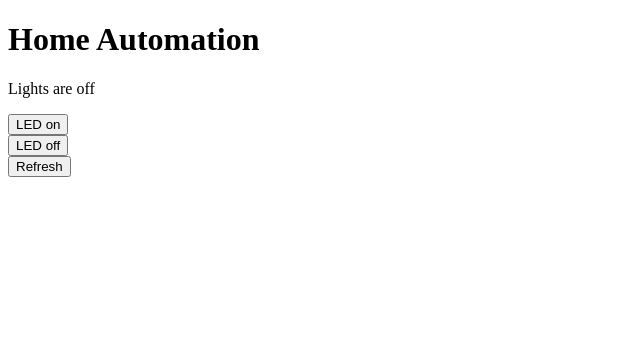
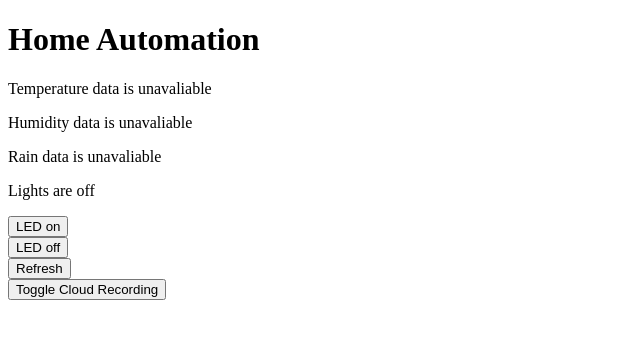
Before and after one commit to usc-KWM007/ENG103Group5, a Flask app: page / in a window 1280 px wide. Shown: the top 339 px of the page, without its empty margins (0-640 px from the left). Run offline with Flask 3, Linux system fonts and the light colour scheme.

Commit message:
added temperature and humidity LED readings, added dictionary for sending data to the website, added recording to the cloud physical and website button, added button bouncing compensation to prevent double presses

```diff
--- a/main.py
+++ b/main.py
@@ -1,5 +1,5 @@
 from flask import Flask, render_template
-from gpiozero import LED, Button, DistanceSensor, InputDevice
+from gpiozero import LED, Button, DistanceSensor, InputDevice, RGBLED
 import sys
 from time import sleep
 import threading
@@ -10,33 +10,66 @@ import board
 app = Flask(__name__)
 
 lightled = LED(21)
-lightbutton = Button(6)
+lightbutton = Button(6, bounce_time=0.05)
+recordbutton = Button(5, bounce_time=0.05)
 rainsensor = InputDevice(17)
 rainled = LED(20)
 distancesensor = DistanceSensor(echo=22,trigger=27)
 dht_device = adafruit_dht.DHT11(board.D23)
+#red green blue
+humidityled = RGBLED(13,19,26)
+templed = RGBLED(25,12,16)
 
-def sensorActivity():
-	#arrary for holding measurements
-	measurements=[]
-	while True:
+#global variables for holding sensor data and recording status
+#defaults/layout
+sensorData = {"rain":"Rain data is unavaliable","temperature":"Temperature data is unavaliable","humidity":"Humidity data is unavaliable","lightLED":"Light status is unavaliable"}
+cloudrecording = False
+
+def rainActivity():
+		global sensorData
 		#check rain sensor
 		if rainsensor.is_active:
 			rainled.off()
+			sensorData["rain"] = "It is not raining"
 		else:
 			rainled.on()
-		try:
-			temperature_c = dht_device.temperature
-			temperature_f = temperature_c * (9 / 5) + 32
+			sensorData["rain"] = "It is raining!"
+		return
 
+def temperaturehumidityActivity():
+	try:
+			temp = dht_device.temperature
 			humidity = dht_device.humidity
 
-			print("Temp:{:.1f} C / {:.1f} F    Humidity: {}%".format(temperature_c, temperature_f, humidity))
-		except RuntimeError as err:
+			global sensorData
+			sensorData["temperature"] = "The temperature is "+str(temp)+"C"
+			sensorData["humidity"] = "The humidity is "+str(humidity)+"%"
+
+			print("temp "+str(temp)+" humidity "+str(humidity))
+			#Temp logic
+			if temp >= 30:
+				templed.color=(1,0,0)
+			elif 20 <= temp:
+				templed.color=(0,1,0)
+			else:
+				templed.color=(0,0,1)
+
+			#Humidity logic
+			if humidity >= 80:
+				humidityled.color=(1,0,0)
+			elif 40 <= humidity:
+				humidityled.color=(0,1,0)
+			else:
+				humidityled.color=(0,0,1)
+	except RuntimeError as err:
 			print(err.args[0])
-		measurement = distancesensor.distance*100
-		#avoid adding connection errors to array
-		if isinstance(measurement, float):
+	return
+
+def distanceActivity(measurements):
+	measurement = distancesensor.distance*100
+	print(measurement)
+	#avoid adding connection errors to array
+	if isinstance(measurement, float):
 			#check if array is getting long
 			if len(measurements) > 10:
 				measurements.pop(0)
@@ -50,11 +83,20 @@ def sensorActivity():
 						lightled.on()
 
 			measurements.append(measurement)
+	return measurements
 
-		print(measurement, file=sys.stderr)
-		print(measurements)
+
+def sensorActivity():
+	#arrary for holding measurements
+	measurements=[]
+	while True:
+		#loop through sensors
+		rainActivity()
+		temperaturehumidityActivity()
+		measurements=distanceActivity(measurements)
+		print(measurements, file=sys.stderr)
 		sleep(1)
-
+	return
 
 def buttonpress():
 	#trigged by light button
@@ -62,23 +104,46 @@ def buttonpress():
 	lightled.off() if lightled.is_lit else lightled.on()
 	return
 
+def recordbuttonpress():
+	print("recordbuttonpressed", file=sys.stderr)
+	global cloudrecording
+	cloudrecording = False if cloudrecording else True
+	return
+
+
+#event listener for button press to call function
 lightbutton.when_pressed =  buttonpress
+recordbutton.when_pressed = recordbuttonpress
 
 @app.route('/')
 def index():
-	message = "lights are on" if lightled.is_lit else "Lights are off"
+	global cloudrecording
+	sensorData['lightLED'] = "lights are on" if lightled.is_lit else "Lights are off"
+	message = sensorData if cloudrecording else {"not_recording":"Currently not recording, press record or press the record button to start recording"}
 	return render_template('index.html', message=message)
 
 @app.route('/Light/<state>')
 def light_state(state):
+	global cloudrecording
+	message = sensorData if cloudrecording else {"not_recording":"Currently not recording, press record or press the record button to start recording"}
 	if state == 'on':
 		lightled.on()
-		message = "Lights are on"
+		sensorData['lightLED'] = "Lights are on"
+
 	elif state == 'off':
 		lightled.off()
-		message = "Lights are off"
+		sensorData['lightLED'] = "Lights are off"
+
 	else:
-		message = "Invalid State"
+		sensorData['lightLED'] = "Light status is unknown"
+	return render_template('index.html', message=message)
+
+@app.route('/Record')
+def toggle_recording():
+	recordbuttonpress()
+	global cloudrecording
+	sensorData['lightLED'] = "lights are on" if lightled.is_lit else "Lights are off"
+	message = sensorData if cloudrecording else {"not_recording":"Currently not recording, press record or press the record button to start recording"}
 	return render_template('index.html', message=message)
 
 if __name__=="__main__":
--- a/templates/index.html
+++ b/templates/index.html
@@ -6,7 +6,11 @@
 </head>
 <body>
    <h1>Home Automation</h1>
-	<p>{{ message }}</p>
+	<p>{{ message["temperature"]}}</p>
+	<p>{{ message["humidity"]}}</p>
+	<p>{{ message["rain"]}}</p>
+	<p>{{ message["lightLED"]}}</p>
+	<p>{{message["not_recording"]}}</p>
 	<form action="/Light/on" method="get">
 		<button type="submit">LED on</button>
 	</form>
@@ -16,5 +20,8 @@
 	<form action="/" method="get">
 		<button type="submit">Refresh</button>
 	</form>
+	<form action="/Record" method="get">
+		<button type="submit">Toggle Cloud Recording</button>
+	</form>
 </body>
 </html>
```
